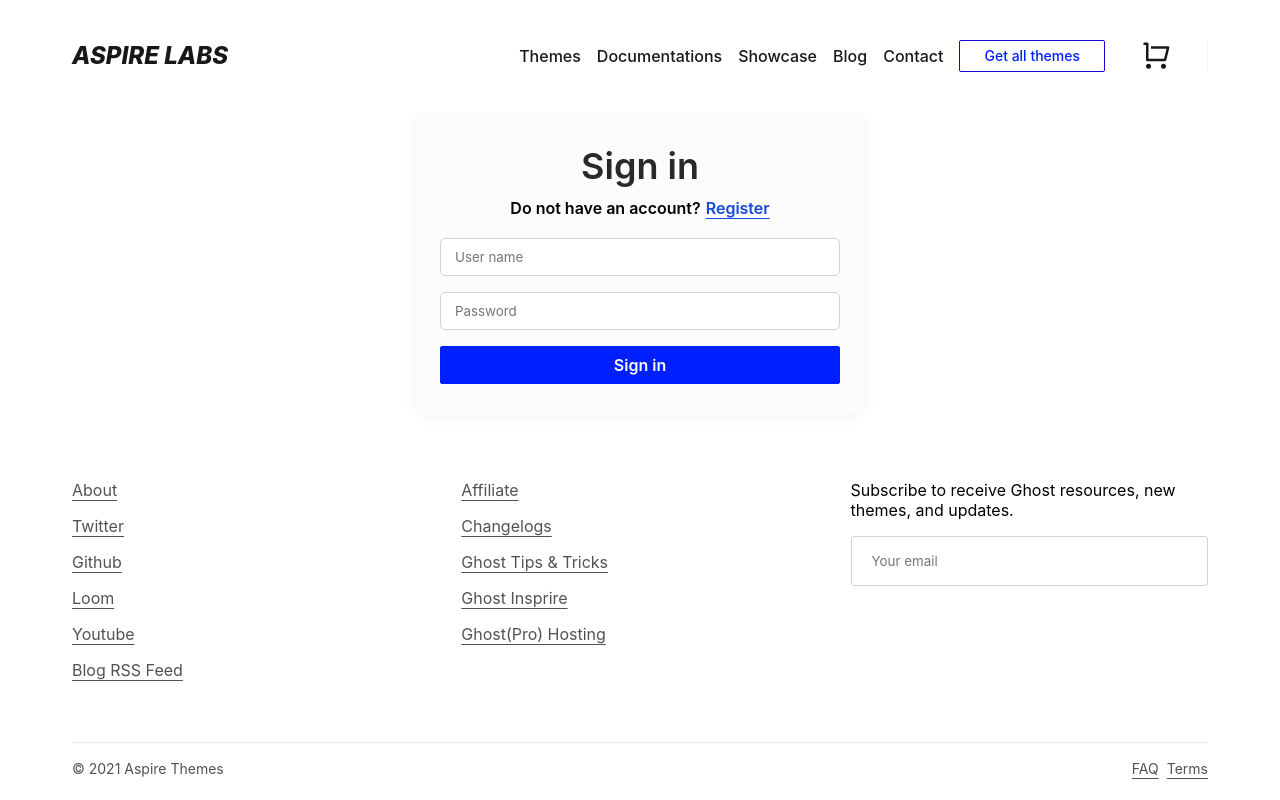
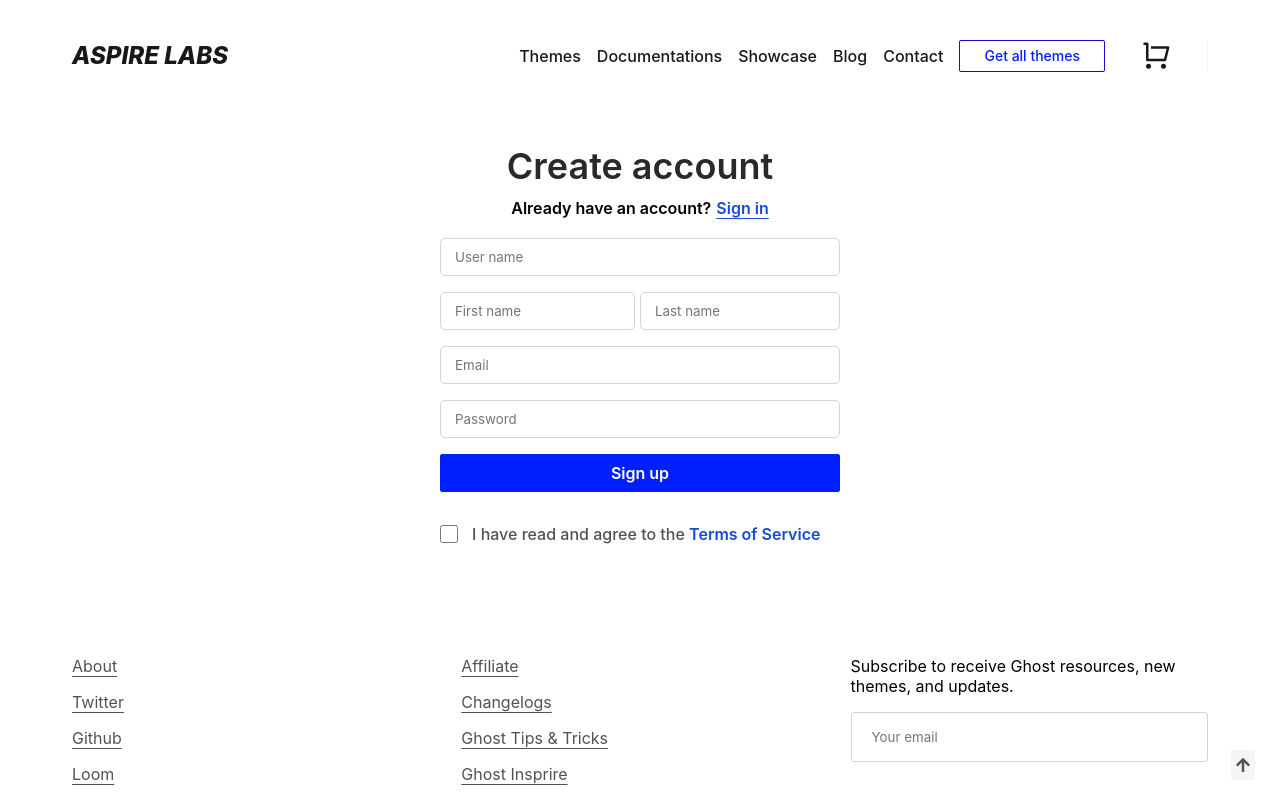
Before and after one commit to nam268ek/demo-app-themes, a React (Create React App) app: page /signin in a window 1280 px wide. Shown: the top 800 px of the page. Built offline with nearby package versions, Linux system fonts and the light colour scheme.

Commit message:
fix css blog

```diff
--- a/package.json
+++ b/package.json
@@ -4,6 +4,7 @@
   "private": true,
   "dependencies": {
     "@fortawesome/fontawesome-free": "^5.15.4",
+    "@hookform/resolvers": "^2.8.4",
     "@reduxjs/toolkit": "^1.6.2",
     "@testing-library/jest-dom": "^5.15.0",
     "@testing-library/react": "^11.2.7",
@@ -14,6 +15,7 @@
     "query-string": "^7.0.1",
     "react": "^17.0.2",
     "react-dom": "^17.0.2",
+    "react-hook-form": "^7.20.5",
     "react-icons": "^4.3.1",
     "react-lazyload": "^3.2.0",
     "react-redux": "^7.2.6",
--- a/src/features/CardPost/components/blog/blog.styles.js
+++ b/src/features/CardPost/components/blog/blog.styles.js
@@ -56,13 +56,7 @@ export const Input = styled.input`
   border-right: 0;
 
   &:hover {
-    background-color: #04c;
-    color: white;
-  }
-
-  &:focus {
-    outline: 2px solid #001fff !important;
-    outline-offset: 2px;
+    border: 1px solid #d2d2d7;
   }
 `;
 export const Button = styled.button`
--- a/src/features/SignIn/SignIn.jsx
+++ b/src/features/SignIn/SignIn.jsx
@@ -1,75 +1,139 @@
 import React from "react";
-import styled from "styled-components";
-import { Link } from "react-router-dom";
-// import * as yup from "yup";
+import { useForm } from "react-hook-form";
+import * as yup from "yup";
+import { yupResolver } from "@hookform/resolvers/yup";
+import { toast } from "react-toastify";
+import { Container } from "globalStyles";
+import {
+  Layout,
+  Content,
+  Title,
+  TitleH2,
+  CustomDiv,
+  Form,
+  Input,
+  Button,
+  CheckBox,
+  TagP,
+  StyleLink,
+} from "./SignIn.styles";
+import Error from "components/Errors/Error";
 
 SignIn.propTypes = {};
 
+const validationSchema = yup.object().shape({
+  userName: yup.string().required("Username is required"),
+  password: yup
+    .string()
+    .min(6, "Password must be at least 6 characters")
+    .required("Password is required"),
+  email: yup.string().email("Email is invalid").required("Email is required"),
+  firstName: yup.string().required("Firstname is required"),
+  lastName: yup.string().required("Lastname is required"),
+  terms: yup
+    .boolean()
+    .oneOf([true], "You must agree to the terms and conditions"),
+});
+
 function SignIn() {
-  const [isSignin, setIsSignIn] = React.useState(true);
+  const [isSignin, setIsSignIn] = React.useState(false);
+  const {
+    register,
+    handleSubmit,
+    formState: { errors },
+  } = useForm({
+    resolver: yupResolver(validationSchema),
+  });
 
   const handleSignIn = () => {
     setIsSignIn(!isSignin);
   };
 
-  // const validationSchema = yup.object().shape({
-  //   userName: yup.string().required("Username is required"),
-  //   password: yup
-  //     .string()
-  //     .min(6, "Password must be at least 6 characters")
-  //     .required("Password is required"),
-  //   email: yup.string().email("Email is invalid").required("Email is required"),
-  //   firstname: yup.string().required("Firstname is required"),
-  //   lastname: yup.string().required("Lastname is required"),
-  //   terms: yup
-  //     .boolean()
-  //     .oneOf([true], "You must agree to the terms and conditions"),
-  // });
+  const onSubmit = (data, e) => console.log("submit:", data, e);
+  const onError = (errors, e) => console.log("error:", errors, e);
 
   return (
+    <Container>
       <Layout>
-      <Container>
-        <Box>
         <Content>
           <Title>{isSignin ? "Sign in" : "Create account"}</Title>
           <TitleH2>
-              {isSignin
-                ? "Do not have an account?"
-                : "Already have an account?"}
+            {isSignin ? "Do not have an account?" : "Already have an account?"}
             <StyleLink primary="true" to="" onClick={handleSignIn}>
               {isSignin ? "Register" : "Sign in"}
             </StyleLink>
           </TitleH2>
-            <CustomDiv>
-              <Form>
+          <Form onSubmit={handleSubmit(onSubmit, onError)}>
             <CustomDiv primary="true">
-                  <Input type="text" placeholder="User name" />
+              <Input
+                placeholder="User name"
+                {...register("userName", { required: true })}
+              />
+              {errors.userName && (
+                <Error title="UserName" message={errors.userName.message} />
+              )}
             </CustomDiv>
             {!isSignin && (
               <>
                 <CustomDiv primary="true">
-                      <CustomDiv pr="5px">
-                        <Input type="text" placeholder="First name" />
+                  <CustomDiv pr="5px" w50>
+                    <Input
+                      placeholder="First name"
+                      {...register("firstName", { required: true })}
+                    />
+                    {errors.firstName && (
+                      <Error
+                        title="Firstname"
+                        message={errors.firstName.message}
+                      />
+                    )}
                   </CustomDiv>
-                      <CustomDiv>
-                        <Input type="text" placeholder="Last name" />
+                  <CustomDiv w50>
+                    <Input
+                      placeholder="Last name"
+                      {...register("lastName", { required: true })}
+                    />
+                    {errors.lastName && (
+                      <Error
+                        title="Lastname"
+                        message={errors.lastName.message}
+                      />
+                    )}
                   </CustomDiv>
                 </CustomDiv>
                 <CustomDiv primary="true">
-                      <Input type="email" placeholder="Email" />
+                  <Input
+                    placeholder="Email"
+                    {...register("email", { required: true })}
+                  />
+                  {errors.email && (
+                    <Error title="Email" message={errors.email.message} />
+                  )}
                 </CustomDiv>
               </>
             )}
             <CustomDiv primary="true">
-                  <Input type="password" placeholder="Password" />
+              <Input
+                type="password"
+                placeholder="Password"
+                {...register("password", { required: true })}
+              />
+              {errors.password && (
+                <Error title="Password" message={errors.password.message} />
+              )}
             </CustomDiv>
-                <Button name="submit" type="submit">
-                  {isSignin ? "Sign in" : "Sign up"}
-                </Button>
+            <Button type="submit">{isSignin ? "Sign in" : "Sign up"}</Button>
             {!isSignin && (
               <CustomDiv primary="true">
                 <CustomDiv pr m0 w0 pb="32px">
-                      <CheckBox type="checkbox" id="terms" />
+                  <CheckBox
+                    type="checkbox"
+                    id="terms"
+                    {...register("terms", { required: true })}
+                  />
+                  {errors.terms && (
+                    <Error title="Terms" message={errors.terms.message} />
+                  )}
                 </CustomDiv>
                 <TagP>
                   I have read and agree to the{" "}
@@ -78,137 +142,10 @@ function SignIn() {
               </CustomDiv>
             )}
           </Form>
-            </CustomDiv>
         </Content>
-        </Box>
+      </Layout>
     </Container>
-    </Layout>
   );
 }
-const Layout = styled.div``;
-const Container = styled.div`
-  display: flex;
-  align-items: center;
-  flex-direction: column;
-  margin: 0 auto;
-  max-width: 1200px;
-  width: 100%;
-  padding: 0 14px;
-`;
-const Box = styled.div`
-  display: flex;
-  align-items: center;
-  flex-direction: column;
-  margin: 0 auto;
-  max-width: 28em;
-  width: 100%;
-  border-radius: 20px;
-  background-color: #fcfcfc;
-  box-shadow: 0px 0px 10px 5px rgba(224, 224, 224, 0.25);
-`;
-const Content = styled.div`
-  display: flex;
-  justify-content: center;
-  align-items: center;
-  flex-direction: column;
-  flex-wrap: wrap;
-`;
-const Title = styled.h1`
-  font-size: 36px;
-  font-weight: 600;
-  color: #292929;
-  width: 100%;
-  text-align: center;
-  padding-top: 32px;
-  padding-bottom: 10px;
-`;
-const TitleH2 = styled.h2`
-  font-size: 16px;
-  font-weight: 600;
-  display: flex;
-  flex-direction: row;
-  justify-content: center;
-  align-items: baseline;
-  padding-bottom: 20px;
-`;
-const StyleLink = styled(Link)`
-  font-size: 16px;
-  font-weight: 600;
-  color: #164ada;
-  text-decoration: ${(props) => (props.primary ? "underline" : "none")};
-  padding: ${(props) => (props.primary ? "0 0 0 5px" : "0 0 0 0")};
-  text-underline-offset: 4px;
-`;
-const CustomDiv = styled.div`
-  display: flex;
-  flex-direction: ${(props) => (props.primary ? "row" : "column")};
-  justify-content: ${(props) => (props.primary ? "unset" : "center")};
-  align-items: center;
-  width: ${(props) => (props.primary ? "100%" : props.w0 && "auto")};
-  margin-bottom: ${(props) => props.m0 && "0"};
-  margin: ${(props) => (props.primary ? "0 0 16px 0" : "0 0 0 0")};
-  padding-right: ${(props) => props.pr || "0 0 0 0"};
-  padding-top: ${(props) => props.pt || "0 0 0 0"};
-  padding-bottom: ${(props) => props.pb || "0 0 0 0"};
-`;
-const Form = styled.form``;
-const Input = styled.input`
-  border-radius: 5px;
-  border: 1px solid #d4d4d4;
-  padding: 10px 0;
-  padding-left: 14px;
-  width: ${(props) => (props.secondary ? "50%" : "100%")};
-  border-top-right-radius: ${(props) => props.one && "0"};
-  border-bottom-right-radius: ${(props) => props.one && "0"};
-  border-top-left-radius: ${(props) => props.two && "0"};
-  border-bottom-left-radius: ${(props) => props.two && "0"};
-
-  &:active {
-    border-top-right-radius: ${(props) => props.one && "0"};
-    border-bottom-right-radius: ${(props) => props.one && "0"};
-    border-top-left-radius: ${(props) => props.two && "0"};
-    border-bottom-left-radius: ${(props) => props.two && "0"};
-  }
-`;
-const Button = styled.button`
-  width: 400px;
-  padding: 8px 16px;
-  background-color: #001fff;
-  color: #ffffff;
-  font-weight: 600;
-  border: 1px solid #001fff;
-  border-radius: 2px;
-  display: flex;
-  align-items: center;
-  text-align: center;
-  font-size: 16px;
-  justify-content: center;
-  margin-bottom: 32px;
-
-  &:hover {
-    color: white;
-    background-color: #04c;
-  }
-
-  &:focus {
-    outline-offset: 2px !important;
-    outline: 2px solid #04c !important;
-  }
-`;
-const CheckBox = styled.input.attrs({ type: "checkbox" })`
-  background-color: #ececec;
-  border-radius: 5px;
-  border: 1px solid #d4d4d4;
-  width: 18px;
-  height: 18px;
-`;
-const TagP = styled.p`
-  font-size: 16px;
-  font-weight: 500;
-  color: #525252;
-  margin: 0;
-  padding-left: 14px;
-  padding-bottom: 32px;
-`;
 
 export default SignIn;
--- /dev/null
+++ b/src/features/SignIn/SignIn.styles.js
@@ -0,0 +1,124 @@
+import { Link } from "react-router-dom";
+import styled from "styled-components";
+
+export const Layout = styled.div`
+  display: flex;
+  justify-content: center;
+`;
+export const Box = styled.div`
+  display: flex;
+  align-items: center;
+  flex-direction: column;
+  margin: 0 auto;
+  max-width: 28em;
+  width: 100%;
+  border-radius: 20px;
+  background-color: #fcfcfc;
+  box-shadow: 0px 0px 10px 5px rgba(224, 224, 224, 0.25);
+`;
+export const Content = styled.div`
+  display: flex;
+  flex-direction: column;
+  flex-wrap: wrap;
+  width: 400px;
+`;
+export const Title = styled.h1`
+  font-size: 36px;
+  font-weight: 600;
+  color: #292929;
+  width: 100%;
+  text-align: center;
+  padding-top: 32px;
+  padding-bottom: 10px;
+`;
+export const TitleH2 = styled.h2`
+  font-size: 16px;
+  font-weight: 600;
+  display: flex;
+  flex-direction: row;
+  justify-content: center;
+  padding-bottom: 20px;
+  width: 100%;
+`;
+export const StyleLink = styled(Link)`
+  font-size: 16px;
+  font-weight: 600;
+  color: #164ada;
+  text-decoration: ${(props) => (props.primary ? "underline" : "none")};
+  padding: ${(props) => (props.primary ? "0 0 0 5px" : "0 0 0 0")};
+  text-underline-offset: 4px;
+`;
+export const CustomDiv = styled.div`
+  display: flex;
+  flex-direction: ${(props) => (props.primary ? "row" : "column")};
+  justify-content: ${(props) => (props.primary ? "unset" : "center")};
+  align-items: center;
+  width: ${(props) =>
+    props.primary ? "100%" : props.w0 ? "auto" : props.w50 && "50%"};
+  margin-bottom: ${(props) => props.m0 && "0"};
+  margin: ${(props) => (props.primary ? "0 0 16px 0" : "0 0 0 0")};
+  padding-right: ${(props) => props.pr || "0 0 0 0"};
+  padding-top: ${(props) => props.pt || "0 0 0 0"};
+  padding-bottom: ${(props) => props.pb || "0 0 0 0"};
+`;
+export const Form = styled.form`
+  width: 100%;
+`;
+export const Input = styled.input`
+  border-radius: 5px;
+  border: 1px solid #d4d4d4;
+  padding: 10px 0;
+  padding-left: 14px;
+  width: ${(props) => (props.secondary ? "50%" : "100%")};
+  border-top-right-radius: ${(props) => props.one && "0"};
+  border-bottom-right-radius: ${(props) => props.one && "0"};
+  border-top-left-radius: ${(props) => props.two && "0"};
+  border-bottom-left-radius: ${(props) => props.two && "0"};
+
+  &:active {
+    border-top-right-radius: ${(props) => props.one && "0"};
+    border-bottom-right-radius: ${(props) => props.one && "0"};
+    border-top-left-radius: ${(props) => props.two && "0"};
+    border-bottom-left-radius: ${(props) => props.two && "0"};
+  }
+`;
+export const Button = styled.button`
+  width: 100%;
+  padding: 8px 16px;
+  background-color: #001fff;
+  color: #ffffff;
+  font-weight: 600;
+  border: 1px solid #001fff;
+  border-radius: 2px;
+  display: flex;
+  align-items: center;
+  text-align: center;
+  font-size: 16px;
+  justify-content: center;
+  margin-bottom: 32px;
+
+  &:hover {
+    color: white;
+    background-color: #04c;
+  }
+
+  &:focus {
+    outline-offset: 2px !important;
+    outline: 2px solid #04c !important;
+  }
+`;
+export const CheckBox = styled.input.attrs({ type: "checkbox" })`
+  background-color: #ececec;
+  border-radius: 5px;
+  border: 1px solid #d4d4d4;
+  width: 18px;
+  height: 18px;
+`;
+export const TagP = styled.p`
+  font-size: 16px;
+  font-weight: 500;
+  color: #525252;
+  margin: 0;
+  padding-left: 14px;
+  padding-bottom: 32px;
+`;
```
Also changed, not shown: src/features/CardPost/components/blog/blog.scss (deleted, +0 -78 lines), 1 other file (tests, documents, lock files or other folders). Lines whose indentation alone changed are shown as unchanged.
